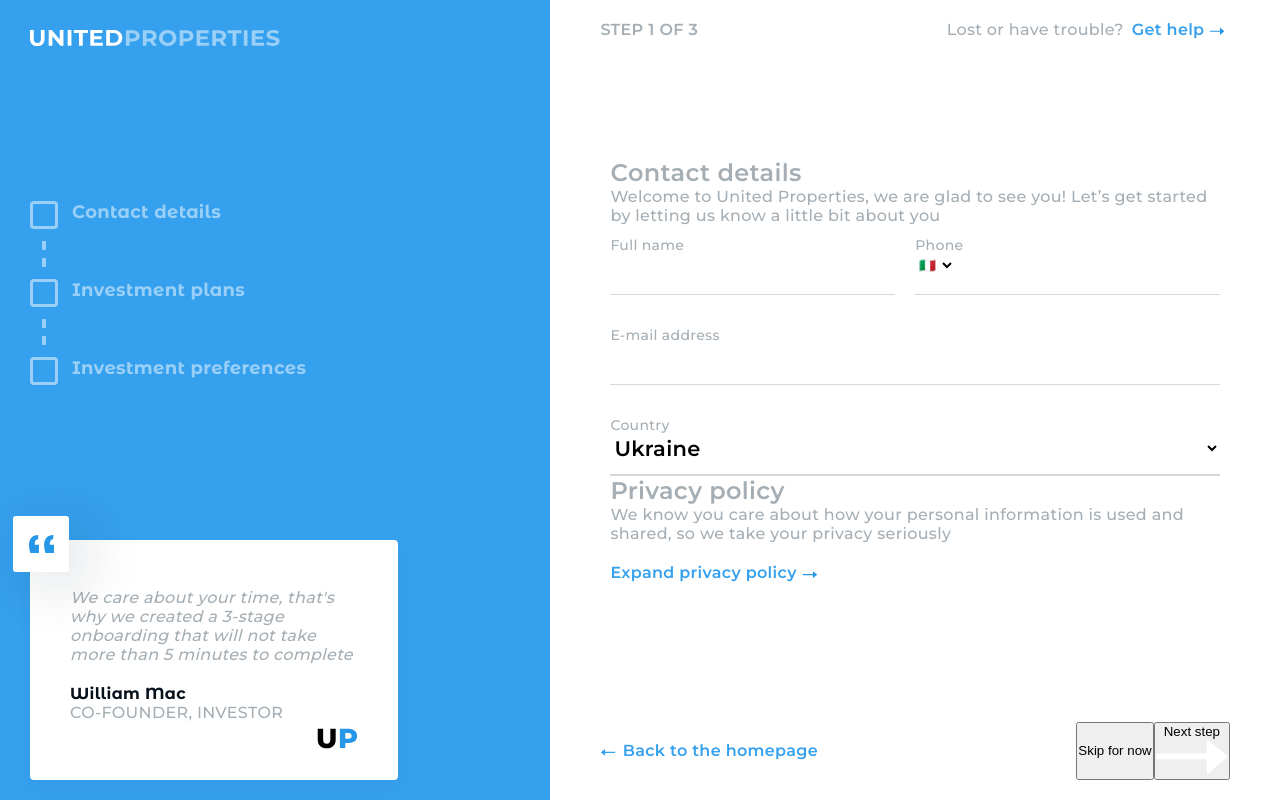
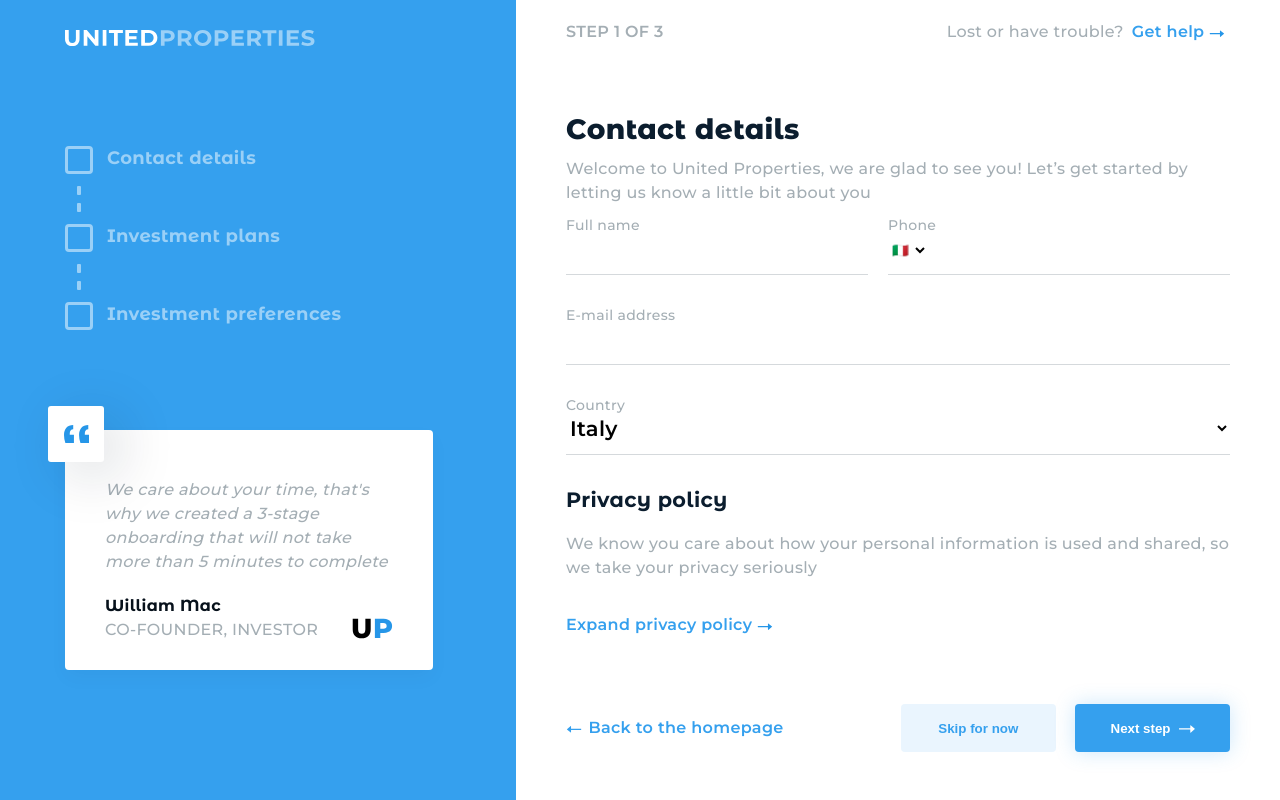
Before and after one commit to cavaglieridomenico/user-onboarding, a React (Create React App) app: page / in a window 1280 px wide. Built offline with nearby package versions, Linux system fonts and the light colour scheme.

Commit message:
[FIXED] Minor style changes
Refactoring the CSS code.

```diff
--- a/src/assets/style/contact.css
+++ b/src/assets/style/contact.css
@@ -1,42 +1,32 @@
-#form-contact {
-  margin: var(--formContactMargin);
+.contact h1,
+h2 {
+  font-family: var(--monserratAlt);
+  color: var(--mainBlack);
+  letter-spacing: var(--desktopSpacing);
+  text-align: center;
 }
 
-.form-container {
-  display: grid;
-  grid-template-rows: 60px 60px 60px;
-  grid-template-columns: 50% 50%;
-  grid-row-gap: 30px;
+.contact h1 {
+  font-size: var(--mainTitleSize);
+  line-height: var(--mainTitleLineHeight);
+  font-weight: 800;
+  margin: 0 0 10px;
 }
 
-section.contact {
-  padding: var(--sectionContactPadding);
-  margin: var(--sectionContactMargin);
+.contact h2 {
+  font-size: 1.1rem;
+  margin: 20px 0 0 0;
 }
 
-#form-contact div {
-  border-bottom: solid 1px var(--lightGrey);
+.contact .welcome,
+.contact .privacy {
+  display: none;
 }
 
-.name-box {
-  grid-row: 1 / 2;
-  grid-column: 1 / 2;
-  margin-right: 20px;
-}
-
-.phone-box {
-  grid-row: 1 / 2;
-  grid-column: 2 / 3;
-}
-
-.email-box {
-  grid-row: 2 / 3;
-  grid-column: 1 / 3;
-}
-
-.country-box {
-  grid-row: 3 / 4;
-  grid-column: 1 / 3;
+/*Form*/
+.form-container div {
+  border-bottom: solid 1px var(--lightGrey);
+  margin: 0 0 1%;
 }
 
 .phone-box select {
@@ -56,32 +46,127 @@ section.contact {
   letter-spacing: var(--mainSpacing);
   text-transform: capitalize;
 }
+/*Form end*/
 
 .contact-link-container {
   display: flex;
   justify-content: center;
-  margin: 20px 0 0;
+  margin: 5% 0 0;
 }
 
-@media all and (max-width: 320px) and (max-height: 480px) {
-  .onboarding-outerbox h1 {
-    font-size: 1.2rem;
-    line-height: 1rem;
-    margin: 0px 0;
-  }
-  .welcome {
-    display: none;
+/*Galaxy Fold portrait*/
+@media all and (min-width: 280px) and (max-width: 320px) {
+  .contact h1 {
+    font-size: 1.3rem;
   }
 }
 
-@media all and (max-width: 500px) and (max-height: 750px) {
-  .privacy {
-    display: none;
+/*Iphone 4 portrait*/
+@media all and (min-width: 320px) and (max-height: 480px) {
+  .contact h1 {
+    font-size: 1.3rem;
+    line-height: 1.3rem;
+    margin: 0 0 5%;
+  }
+  .contact p {
+    font-size: 0.8rem;
+  }
+  .form-container input,
+  .form-container label,
+  .form-container select {
+    font-size: 0.9rem;
   }
 }
 
+/*XS - Smartphones landscape (height:100%)*/
+@media all and (min-width: 480px) and (max-height: 600px) {
+  .contact-link-container {
+    margin: 5% 0;
+  }
+}
+
+/*Surface Duo portrait*/
+@media all and (width: 720px) and (height: 1114px) {
+  section.contact {
+    margin-bottom: 200px;
+  }
+}
+
+/*SM*/
 @media all and (min-width: 768px) {
+  .contact h1,
+  h2 {
+    text-align: left;
+  }
+  .contact .welcome,
+  .contact .privacy {
+    display: block;
+  }
+
+  .contact p.welcome,
+  .contact p.privacy {
+    margin: 50px 0;
+  }
+
+  .form-container div {
+    margin: 0;
+  }
+
+  .form-container {
+    display: grid;
+    grid-template-rows: 60px 60px 60px;
+    grid-row-gap: 30px;
+  }
+  .form-container .name-box {
+    grid-row: 1 / 2;
+    grid-column: 1 / 2;
+    margin-right: 20px;
+  }
+  .phone-box {
+    grid-row: 1 / 2;
+    grid-column: 2 / 3;
+  }
+  .email-box {
+    grid-row: 2 / 3;
+    grid-column: 1 / 3;
+  }
+  .country-box {
+    grid-row: 3 / 4;
+    grid-column: 1 / 3;
+  }
+  .contact h2 {
+    font-size: 1.3rem;
+    margin: 60px 0 20px;
+  }
   .contact-link-container {
     justify-content: flex-start;
   }
 }
+
+/*Small tablets landscape*/
+@media all and (min-width: 768px) and (max-height: 1024px) {
+  .contact p.welcome,
+  .contact p.privacy {
+    margin: 10px 0;
+  }
+  .contact h2 {
+    margin: 5% 0 20px;
+  }
+  .contact-link-container {
+    margin: 5% 0 0;
+  }
+}
+
+/*XL*/
+@media all and (min-width: 1440px) {
+  section.contact {
+    margin-right: 90px;
+  }
+  .contact p.welcome,
+  .contact p.privacy {
+    margin: 20px 0 50px;
+  }
+  .contact h2 {
+    margin: 60px 0 0;
+  }
+}
--- a/src/assets/style/footer.css
+++ b/src/assets/style/footer.css
@@ -11,13 +11,118 @@ footer {
   justify-self: center;
 }
 
-footer > a {
+.btn {
+  width: 145px;
+  height: 48px;
+  font-weight: 600;
+  border: 0;
+  border-radius: var(--mainBorderRadius);
+  transition: var(--mainTransition);
+  cursor: pointer;
+}
+
+.btn-primary {
+  background-color: var(--primaryColor);
+  color: var(--mainWhite);
+  box-shadow: var(--lightShadow);
+}
+
+.btn-primary > img {
+  width: 16px;
+  margin-left: 0.5rem;
+}
+
+.btn-primary:hover {
+  background-color: var(--primaryColor50);
+  color: var(--primaryColor);
+  border: solid 1px var(--primaryColor);
+  transform: scale(1.05);
+}
+
+.btn-primary:hover > img {
+  opacity: 0;
+}
+
+.btn-primary50 {
+  background-color: var(--primaryColor50);
+  color: var(--primaryColor);
+  margin-right: 1.2rem;
+}
+
+.btn-primary50:hover {
+  border: solid 1.5px var(--primaryColor);
+  transform: scale(1.05);
+}
+
+footer a {
   grid-row: 2/3;
   grid-column: 1;
-  margin: 5px 0;
+  margin: 7% 0;
   justify-self: center;
 }
 
+/*Galaxy Fold portrait*/
+@media all and (min-width: 280px) and (max-width: 320px) {
+  .btn {
+    width: 6rem;
+    height: 2.15rem;
+    font-size: 0.7rem;
+    font-weight: 400;
+    letter-spacing: 0rem;
+  }
+}
+
+/*Iphone 4 portrait*/
+@media all and (min-width: 320px) and (max-height: 480px) {
+  .btn {
+    width: 6.25rem;
+    height: 2.15rem;
+    font-size: 0.7rem;
+    font-weight: 400;
+    letter-spacing: 0.1rem;
+  }
+  footer a {
+    margin: 5px 0;
+  }
+  footer p {
+    font-size: 0.7rem;
+  }
+}
+
+/*XS - Smartphones landscape (height:100%)*/
+@media all and (min-width: 480px) and (max-height: 600px) {
+  footer a {
+    margin: 3% 0;
+  }
+}
+
+/*SM*/
+@media all and (min-width: 768px) {
+  .btn {
+    width: 155px;
+    height: 48px;
+    font-weight: 600;
+  }
+  footer p {
+    font-size: 16px;
+  }
+}
+
+/*MD*/
+@media all and (min-width: 992px) {
+  footer a {
+    margin: 5% 0 0;
+  }
+}
+
+/*Small tablets landscape*/
+@media all and (min-width: 768px) and (max-height: 1024px) {
+  footer > a {
+    margin: 3% 0 0;
+  }
+}
+
+/*LG*/
 @media all and (min-width: 1200px) {
   footer {
     display: flex;
@@ -31,6 +136,7 @@ footer > a {
   }
 }
 
+/*XL*/
 @media all and (min-width: 1440px) {
   footer {
     height: var(--footerHeight);
--- a/src/assets/style/header.css
+++ b/src/assets/style/header.css
@@ -3,12 +3,6 @@ header {
   flex-direction: column;
   justify-content: space-between;
   align-items: center;
-}
-
-@media all and (min-width: 768px) {
-  header {
-    flex-direction: row;
-  }
 }
 
 .header__step {
@@ -23,3 +17,23 @@ header {
 .header__help-container .link {
   margin-left: 8px;
 }
+
+/*Galaxy Fold portrait*/
+@media all and (min-width: 280px) and (max-width: 320px) {
+  .header__help-container {
+    font-size: 12px;
+  }
+}
+
+/*Iphone 4 portrait*/
+@media all and (min-width: 320px) and (max-height: 480px) {
+  header p {
+    font-size: 0.7rem;
+  }
+}
+
+@media all and (min-width: 768px) {
+  header {
+    flex-direction: row;
+  }
+}
--- a/src/assets/style/links.css
+++ b/src/assets/style/links.css
@@ -30,4 +30,5 @@
   transform: scale(1.05);
   transform: scaleY(1.1);
 }
+
 /*Links end*/
--- a/src/assets/style/logo.css
+++ b/src/assets/style/logo.css
@@ -14,12 +14,6 @@
   height: var(--logoMobileHeight);
 }
 
-@media all and (max-width: 320px) and (max-height: 480px) {
-  .logo-mobile {
-    height: 40px;
-  }
-}
-
 @media all and (min-width: 992px) {
   .logo-mobile {
     display: none;
--- a/src/assets/style/sidebar.css
+++ b/src/assets/style/sidebar.css
@@ -124,6 +124,7 @@ p.author + p {
   font-style: normal;
 }
 
+/*Sidebar, but NOT for smartphone in landscape:*/
 @media all and (min-width: 992px) and (min-height: 650px) {
   aside {
     display: flex;
--- a/src/assets/style/variables.css
+++ b/src/assets/style/variables.css
@@ -3,6 +3,8 @@
 Variables
 ======
 */
+
+/*Mockup values*/
 :root {
   --primaryColor: #35a0ee;
   --primaryColor50: #35a0ee1a;
@@ -23,52 +25,86 @@ Variables
   --monserrat: 'Montserrat', sans-serif;
   --monserratAlt: 'Montserrat Alternates', sans-serif;
   --mainSpacing: 0.02rem;
-  --mainLineHeigth: 1.5rem;
+  --mainLineHeight: 1.5rem;
+  --mainTitleSize: 1.75rem;
+  --mainTitleLineHeight: 2.25rem;
+  --mainText: 1.5rem;
+  --mainTextInput: 1.3rem;
 
   --mainBorderRadius: 0.25rem;
+  /*Mockup values end*/
 
+  /*Responsive main dimensions*/
   --outerWith: 100vw;
   --outerMaxWidth: 1440px;
+  --logoMobileHeight: 80px;
 
-  /*Responsive values*/
   --outerHeight: calc(100vh - var(--logoMobileHeight));
   --innerHeight: calc(100vh - var(--logoMobileHeight));
-  --innerPadding: 0;
-  --logoMobileHeight: 70px;
-  --sectionContactMargin: 0 0 0px;
-  --sectionContactPadding: 0 10px;
+  --innerPadding: 7%;
   --sidebarPadding: 40px 0 50px 73px;
-  --titleMargin: 20px 0 10px;
-  --formContactMargin: 10px 0 0;
-  --title2Margin: 20px 0 0 0;
 }
 
+/*Iphone 4 portrait*/
+@media all and (min-width: 320px) and (max-height: 640px) {
+  :root {
+    --logoMobileHeight: 50px;
+    --innerPadding: 0 7%;
+  }
+}
+
+/*XS - Smartphone in landscape:*/
+@media all and (min-width: 480px) and (max-height: 600px) {
+  :root {
+    --outerHeight: 100%;
+    --innerHeight: 100%;
+    --sidebarHeight: 100%;
+  }
+}
+
+/*Surface Duo portrait*/
+@media all and (width: 720px) and (height: 1114px) {
+  :root {
+    --innerPadding: 0 7% 30%;
+  }
+}
+
+/*SM*/
 @media all and (min-width: 768px) {
   :root {
     --innerPadding: 40px 100px 50px;
-    --sectionContactMargin: 0 0 60px;
   }
 }
 
+/*MD*/
 @media all and (min-width: 992px) {
   :root {
     --outerHeight: 100vh;
     --innerHeight: 100vh;
     --sidebarHeight: 100vh;
     --outerColLeft: 43%;
-    --innerPadding: 20px 50px;
-    --sidebarPadding: 30px 0 20px 30px;
-    --sectionContactMargin: 0 0 20px;
+    --innerPadding: 20px 50px 4rem;
+    --sidebarPadding: 30px 0 4rem 60px;
   }
 }
 
-@media all and (min-width: 992px) and (min-height: 1300px) {
+/*Small tablets landscape*/
+@media all and (min-width: 992px) and (max-height: 1024px) {
   :root {
-    --innerPadding: 200px 50px;
-    --sidebarPadding: 30px 0 200px 30px;
+    --innerPadding: 20px 50px 3rem;
+    --sidebarPadding: 30px 0 3rem 40px;
   }
 }
 
+/*MD*/
+@media all and (min-width: 992px) and (min-height: 1024px) {
+  :root {
+    --innerPadding: 20px 50px 6rem;
+    --sidebarPadding: 30px 0 6rem 40px;
+  }
+}
+
+/*Surface Duo landscape*/
 @media all and (width: 1114px) and (height: 720px) {
   :root {
     --outerColLeft: 50%;
@@ -76,14 +112,15 @@ Variables
   }
 }
 
-@media all and (min-width: 320px) and (max-height: 600px) {
+/*LG*/
+@media all and (min-width: 1200px) {
   :root {
-    --outerHeight: 100%;
-    --innerHeight: 100%;
-    --sidebarHeight: 100%;
+    --outerColLeft: 516px;
+    --sidebarPadding: 30px 0 130px 65px;
   }
 }
 
+/*XL*/
 @media all and (min-width: 1440px) {
   :root {
     --outerHeight: 900px;
@@ -91,13 +128,8 @@ Variables
     --sidebarHeight: 100%;
     --outerColLeft: 516px;
     --innerPadding: 40px 150px 43px 120px;
-    --sectionContactMargin: 10px 0 0px;
-    --sectionContactPadding: 0 90px 0 0;
     --sidebarPadding: 40px 0 50px 73px;
-    --titleMargin: 0 0 10px;
-    --formContactMargin: 45px 0 0;
-    --title2Margin: 60px 0 20px 0;
     --progressMargin: 100px 0 0;
   }
 }
-/*Responsive values end*/
+/*Responsive main dimensions*/
--- a/src/pages/Contact.js
+++ b/src/pages/Contact.js
@@ -50,7 +50,7 @@ const Contact = () => {
                 <label htmlFor='country'>Country</label>
                 <select type='text' id='country'>
                   <option id='italy' value='italy'>
-                    ukraine
+                    italy
                   </option>
                   <option id='spain' value='spain'>
                     spain
```
